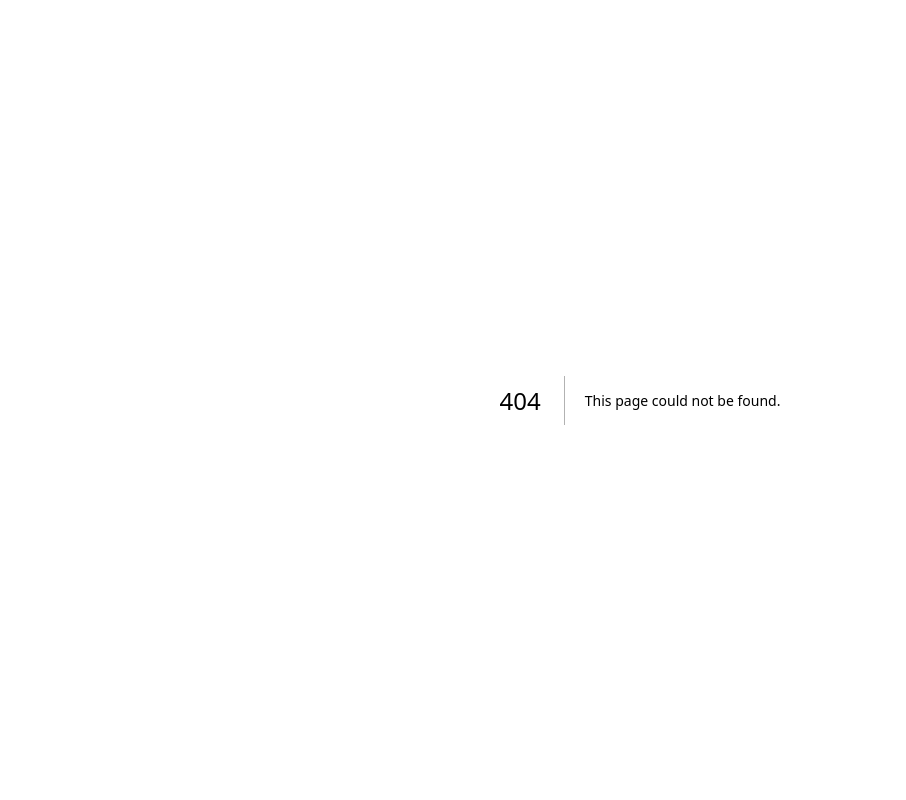
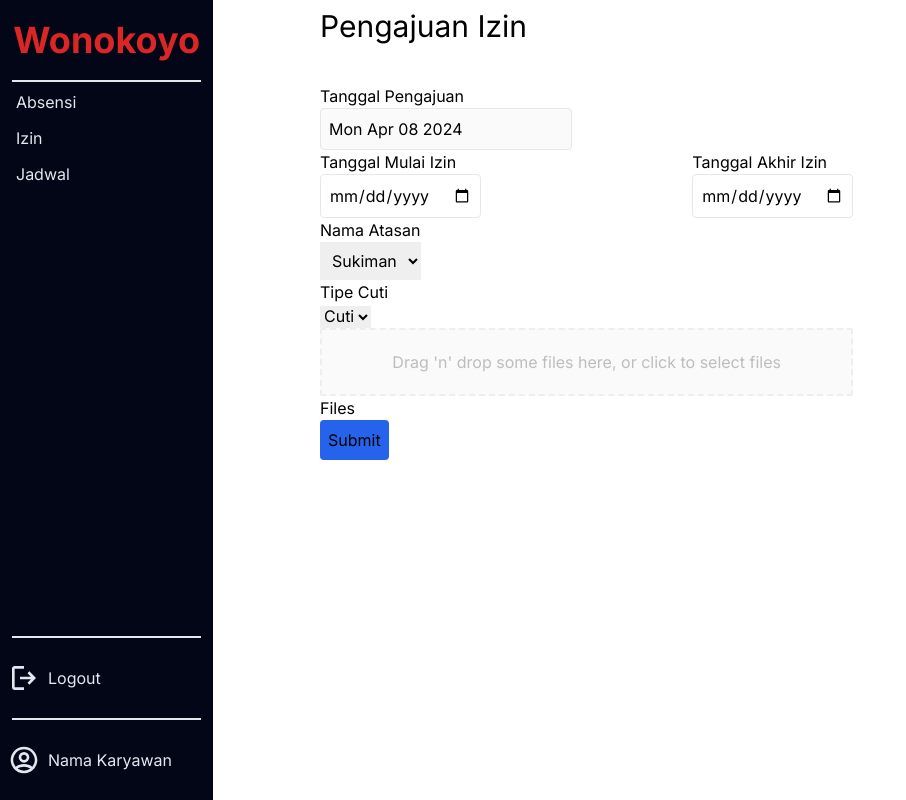
Before and after one commit to alexdoffgit/absensi_nextjs, a Next.js app: page /karyawan/izin/pengajuan-izin in a window 1280 px wide. Before the commit this address had no page. Shown: the whole page, without its empty margins (0-906 px from the left). Built offline with nearby package versions, Linux system fonts and the light colour scheme.

Commit message:
add pengajuan izin page

```diff
--- /dev/null
+++ b/app/karyawan/izin/pengajuan-izin/page.tsx
@@ -0,0 +1,68 @@
+import { FileInput } from "./file-input";
+
+export default function PengajuanIzin() {
+  return (
+    <div className="grid lg:grid-cols-10 grid-cols-7">
+      <div className="col-start-2 col-span-5">
+        <h1 className="text-3xl mt-2 mb-10">Pengajuan Izin</h1>
+        <div>
+          <label className="block">Tanggal Pengajuan</label>
+          <input
+            type="text"
+            className="p-2 border rounded"
+            value={new Date().toDateString()}
+            disabled
+          />
+        </div>
+        <div className="flex justify-between">
+          <span>
+            <label htmlFor="mulai-izin" className="block">
+              Tanggal Mulai Izin
+            </label>
+            <input
+              type="date"
+              name="mulai izin"
+              id="mulai-izin"
+              className="p-2 border rounded"
+            />
+          </span>
+          <span>
+            <label htmlFor="akhir-izin" className="block">
+              Tanggal Akhir Izin
+            </label>
+            <input
+              type="date"
+              name="akhir izin"
+              id="akhir-izin"
+              className="p-2 border rounded"
+            />
+          </span>
+        </div>
+        <div>
+          <label htmlFor="nama-atasan" className="block">
+            Nama Atasan
+          </label>
+          <select name="nama atasan" id="nama-atasan" className="p-2">
+            <option value="1">Sukiman</option>
+            <option value="2">Sukijan</option>
+          </select>
+        </div>
+        <div>
+          <label htmlFor="cuti" className="block">
+            Tipe Cuti
+          </label>
+          <select name="cuti" id="cuti">
+            <option value="1">Cuti</option>
+            <option value="2">Izin</option>
+          </select>
+        </div>
+        <div>
+          <FileInput />
+        </div>
+        <button type="button" className="p-2 bg-blue-600 rounded">
+          Submit
+        </button>
+      </div>
+    </div>
+  );
+}
```
